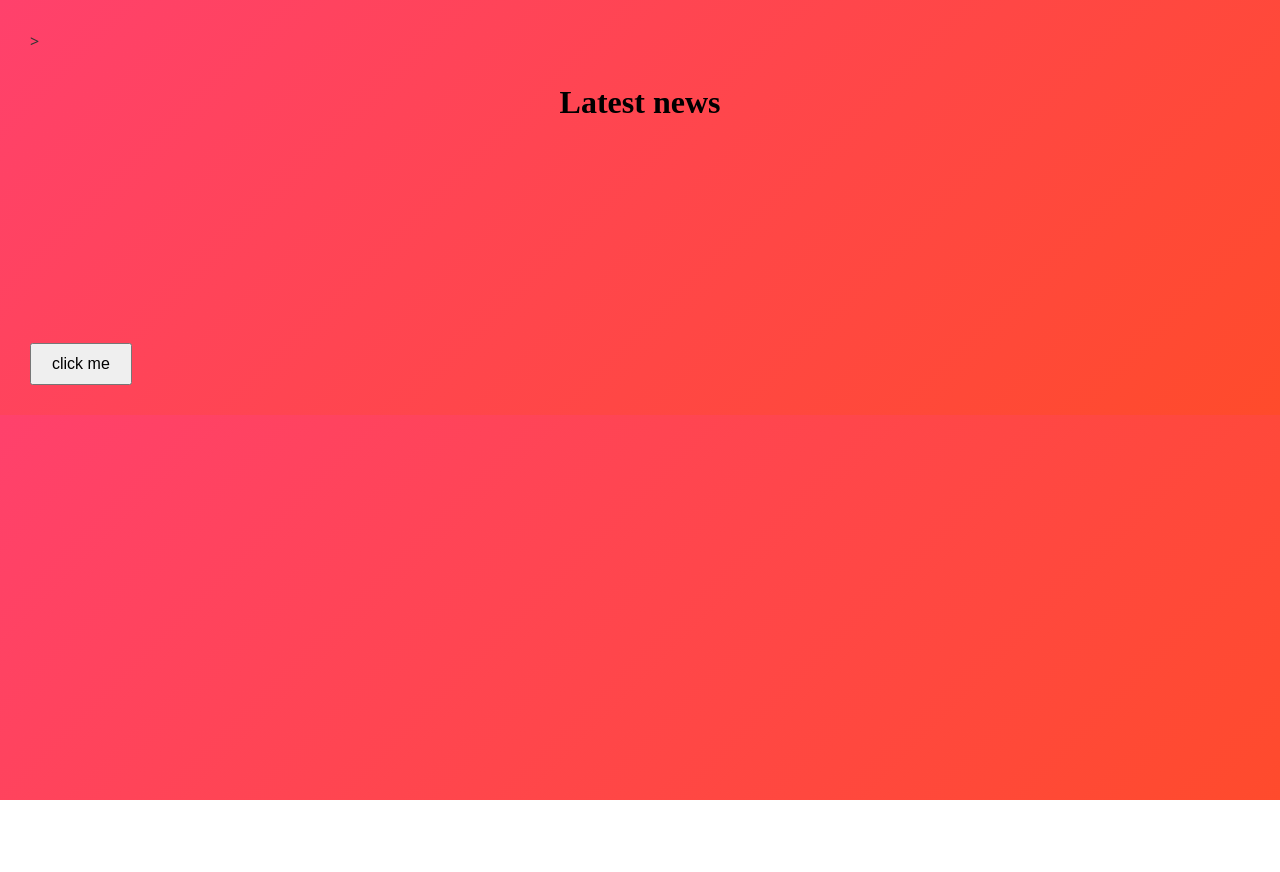
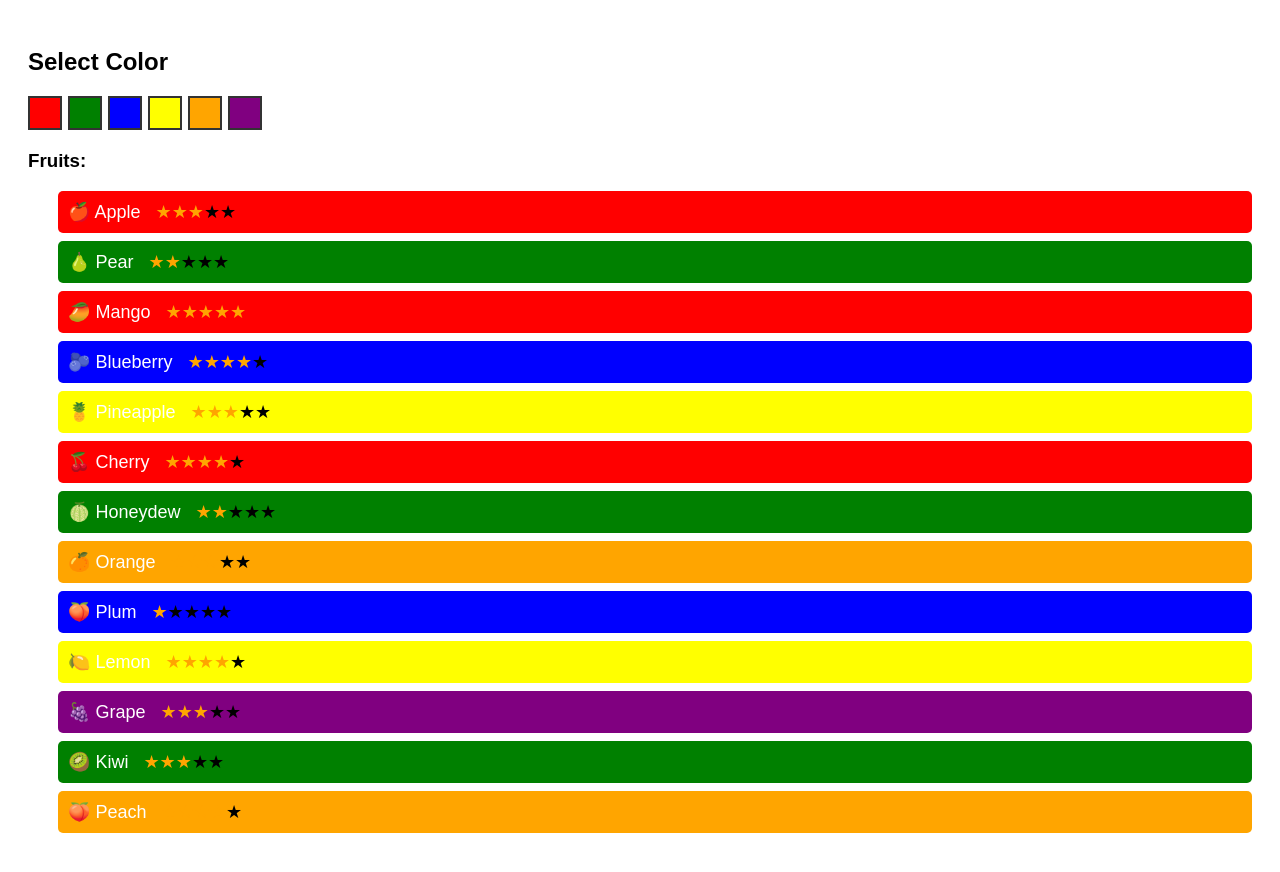
Before and after one commit to goopyGoop1/CS3990_Labs_Practice_Chad, a website: page index.html in a window 1280 px wide. Before the commit the page ends 800 px from the top, so only its background shows below. Drawn offline with nearby package versions, Linux system fonts and the light colour scheme; a web font is replaced by a local one.

Commit message:
good to go

```diff
--- /dev/null
+++ b/Styles/JSfiles/Lab8JS/fruits.js
@@ -0,0 +1,134 @@
+// Sample fruit data (mixed so same colors aren't side-by-side)
+const fruitData = [
+  { name: 'Apple', color: 'red', rating: 3 },
+  { name: 'Pear', color: 'green', rating: 2 },
+  { name: 'Mango', color: 'red', rating: 5 },
+  { name: 'Blueberry', color: 'blue', rating: 4 },
+  { name: 'Pineapple', color: 'yellow', rating: 3 },
+  { name: 'Cherry', color: 'red', rating: 4 },
+  { name: 'Honeydew', color: 'green', rating: 2 },
+  { name: 'Orange', color: 'orange', rating: 3 },
+  { name: 'Plum', color: 'blue', rating: 1 },
+  { name: 'Lemon', color: 'yellow', rating: 4 },
+  { name: 'Grape', color: 'purple', rating: 3 },
+  { name: 'Kiwi', color: 'green', rating: 3 },
+  { name: 'Peach', color: 'orange', rating: 4 }
+];
+
+// Base Fruit class
+class Fruit {
+  constructor(name, color) {
+    this.name = name;
+    this.color = color;
+  }
+
+  show() {
+    const li = $('<li></li>')
+      .text(this.name)
+      .css('background-color', this.color)
+      .attr('data-color', this.color);
+
+    return li;
+  }
+}
+
+// Color button class
+class btnColor {
+  constructor(color) {
+    this.color = color;
+  }
+
+  show() {
+    return $('<div></div>')
+      .addClass('color-button')
+      .css('background-color', this.color)
+      .attr('data-color', this.color);
+  }
+}
+
+// RatedFruit class with emoji support
+class RatedFruit extends Fruit {
+  constructor(name, color, rating) {
+    super(name, color);
+    this.rating = rating;
+  }
+
+  getEmoji() {
+    const map = {
+      apple: '🍎',
+      pear: '🍐',
+      mango: '🥭',
+      blueberry: '🫐',
+      pineapple: '🍍',
+      cherry: '🍒',
+      honeydew: '🍈',
+      orange: '🍊',
+      plum: '🍑',
+      lemon: '🍋',
+      grape: '🍇',
+      kiwi: '🥝',
+      peach: '🍑'
+    };
+    return map[this.name.toLowerCase()] || '🍓';
+  }
+
+  show() {
+    const li = $('<li></li>')
+      .text(`${this.getEmoji()} ${this.name}`)
+      .css('background-color', this.color)
+      .attr('data-color', this.color);
+
+    const starContainer = $('<div class="stars"></div>');
+    for (let i = 1; i <= 5; i++) {
+      const star = $('<span class="star">&#9733;</span>'); // Unicode star
+      star.attr('data-index', i);
+      if (i <= this.rating) {
+        star.addClass('active');
+      }
+      starContainer.append(star);
+    }
+
+    li.append(starContainer);
+    return li;
+  }
+}
+
+$(document).ready(function () {
+  const $fruitList = $('#fruitList');
+  const $palette = $('#colorPalette');
+
+  // Render fruit list
+  fruitData.forEach(fruit => {
+    const f = new RatedFruit(fruit.name, fruit.color, fruit.rating);
+    $fruitList.append(f.show());
+  });
+
+  // Get unique colors
+  const colors = [...new Set(fruitData.map(f => f.color))];
+
+  // Render color buttons
+  colors.forEach(color => {
+    const btn = new btnColor(color);
+    $palette.append(btn.show());
+  });
+
+  // Highlight fruits on color button click (event delegation)
+  $palette.on('click', '.color-button', function () {
+    const selectedColor = $(this).data('color');
+
+    $('#fruitList li').each(function () {
+      const fruitColor = $(this).data('color');
+      $(this).toggleClass('highlight', fruitColor === selectedColor);
+    });
+  });
+
+  // Star rating logic (event delegation)
+  $fruitList.on('click', '.star', function () {
+    const clickedIndex = parseInt($(this).data('index'));
+    const $allStars = $(this).parent().find('.star');
+
+    $allStars.each(function (index) {
+      $(this).toggleClass('active', index < clickedIndex);
+    });
+  });
+});
--- a/Styles/styles.css
+++ b/Styles/styles.css
@@ -1,82 +1,242 @@
-body {
-    font-family: 'Segoe UI', Tahoma, Geneva, Verdana, sans-serif;
-    margin: 30px;
-    background-image: linear-gradient(135deg, #ff416c, #ff4b2b);
-    color: #333;
+/*  TASK 1
+#app {
+    background-color: #e0a3a3;
+    padding: 20px;
+    border-radius: 10px;
+    text-align: center;
+
+    margin: 20px auto;
+    font-family: sans-serif;
 }
 
-#app > p{
-    font-family: "Bodoni Moda SC", serif;
-    font-weight: bold;
-    font-size: xx-large;
-    text-align: center;
-    font-optical-sizing: auto;
-    color: black;
-
+.number-generator {
+    display: flex;
+    align-items: center;
+    justify-content: center;
+    gap: 5px;
+    margin-bottom: 5px;
 }
 
-/* h2 {
-    font-family: 'Didot', 'Bodoni', 'Georgia', serif;
-    color: black;
-    margin-bottom: 0.3em;
-    text-decoration: underline;
+.arrow-btn {
+    padding: 5px 10px;
+    border: 1px solid #333;
+    background-color: #fff;
+    cursor: pointer;
+    font-size: 16px;
+    border-radius: 3px;
+}
+
+#numberDisplay {
+    background-color: #8b2e2e;
+    color: white;
+    padding: 6px 14px;
+    border-radius: 20px;
+    font-weight: bold;
+    min-width: 30px;
     text-align: center;
-} */
-
-#content {
-    display: flex;
-    flex-direction: column;
-    gap: 2rem;
 }
 
 
+#generateBtn {
+    margin-bottom: 20px;
+    padding: 6px 12px;
+    background-color: white;
+    border: 1px solid #333;
+    cursor: pointer;
+}
 
-/* article {
-    background-color: #fff;
-    border: 1px solid #ddd;
-    padding: 20px;
-    border-radius: 10px;
-    box-shadow: 0 4px 10px rgba(0, 0, 0, 0.08);
+
+.news-container {
+    display: flex;
+    flex-direction: column;
+    gap: 10px;
+}
+
+.news-item {
+    background-color: #d17878;
+    padding: 10px;
+    border-radius: 6px;
+}
+
+.news-title {
+    font-weight: bold;
+    margin-bottom: 5px;
+    color: #500000;
+}
+
+
+.news-content {
+    background-color: #000;
+    color: #fff;
+    padding: 6px 10px;
+    border-radius: 4px;
+    font-size: 0.9rem;
+    text-align: left;
+    margin-bottom: 6px;
+}
+
+
+.remove-btn {
+    padding: 4px 8px;
+    font-size: 12px;
+    border: 1px solid #333;
+    background-color: #f5f5f5;
+    cursor: pointer;
+    border-radius: 3px;
+}
+
+.text{
+    background-color: black;
+    color: white;
 } */
 
-/* article img {
-    width: 100%;
-    max-width: 400px;
-    border-radius: 8px;
-    display: block;
-    margin: 0 auto 15px auto;
-    object-fit: cover;
+
+
+
+
+/* TASK 2
+
+body {
+    font-family: 'Segoe UI', sans-serif;
+    background-color: #fff;
+    padding: 30px;
 }
 
-article p {
-    line-height: 1.6;
-    margin-bottom: 15px;
-    font-family:'Courier New', Courier, monospace;
+
+#color-palette {
+    display: flex;
+    flex-wrap: wrap;
+    max-width: 300px;
+    border: 2px solid #ccc;
+    padding: 5px;
+    background-color: white;
+    margin-bottom: 20px;
+}
+
+
+.color-button {
+    width: 30px;
+    height: 30px;
+    margin: 3px;
+    border: 2px solid #333;
+    box-sizing: border-box;
+    cursor: pointer;
+    transition: transform 0.2s;
+}
+
+.color-button:hover {
+    transform: scale(1.1);
+}
+
+
+#target-block {
+    background-color: #fde7dd;
+    padding: 20px;
+    border-radius: 6px;
+    max-width: 950px;
+    font-size: 18px;
+    line-height: 1.5;
+    color: #5e2323;
+    transition: background-color 0.3s ease, color 0.3s ease;
 } */
 
-/* button {
-    padding: 8px 14px;
-    margin-right: 10px;
-    border: none;
-    border-radius: 6px;
-    cursor: pointer;
-    font-weight: bold;
-    background-color: #007BFF;
-    color: white;
-    transition: background-color 0.2s ease;
+
+
+
+/* TASK 3 #menu-container {
+    width: 250px;
+    border: 2px solid #555;
+    border-radius: 8px;
+    font-family: sans-serif;
+    margin: 20px;
+    background-color: #fbeee0;
 }
 
-button:hover {
-    background-color: #0056b3;
+#menu-title {
+    background-color: #d3a15d;
+    color: white;
+    padding: 10px;
+    cursor: pointer;
+    border-radius: 6px 6px 0 0;
+}
+
+#menu-list {
+    display: none;
+    list-style: none;
+    margin: 0;
+    padding: 0;
+    border-top: 2px solid #555;
+}
+
+#menu-list li {
+    padding: 10px;
+    border-bottom: 1px solid #ccc;
+    cursor: pointer;
+}
+
+#menu-list li.active {
+    color: red;
+    font-weight: bold;
+}
+
+#sweet-image {
+    display: none;
+    margin-top: 10px;
+    max-width: 100%;
+    border-radius: 5px;
 } */
 
-button:disabled {
-    background-color: #999;
-    cursor: not-allowed;
+
+
+
+body {
+    font-family: Arial, sans-serif;
+    padding: 20px;
 }
 
-input[type="button"] {
-    margin-top: 30px;
-    padding: 10px 20px;
-    font-size: 1rem;
+.color-buttons {
+    display: flex;
+    flex-wrap: wrap;
+    gap: 6px;
+    margin-bottom: 20px;
 }
+
+.color-button {
+    width: 30px;
+    height: 30px;
+    border: 2px solid #333;
+    cursor: pointer;
+}
+
+.fruit-list {
+    list-style-type: disc;
+    padding-left: 30px;
+}
+
+.fruit-list li {
+    padding: 10px;
+    margin-bottom: 8px;
+    color: white;
+    font-size: 18px;
+    font-family: 'Segoe UI Emoji', sans-serif;
+    border-radius: 5px;
+}
+
+.highlight {
+    box-shadow: 0 0 10px 4px black;
+}
+
+.stars {
+    display: inline-block;
+    margin-left: 15px;
+}
+
+.star {
+    font-size: 18px;
+    color: black;
+    cursor: pointer;
+}
+
+.star.active {
+    color: orange;
+}
--- a/index.html
+++ b/index.html
@@ -17,28 +17,56 @@
 
   <link rel="preconnect" href="https://fonts.googleapis.com">
   <link rel="preconnect" href="https://fonts.gstatic.com" crossorigin>
-  <link href="https://fonts.googleapis.com/css2?family=Bodoni+Moda+SC:ital,opsz,wght@0,6..96,400..900;1,6..96,400..900&display=swap" rel="stylesheet">>
+  <link href="https://fonts.googleapis.com/css2?family=Bodoni+Moda+SC:ital,opsz,wght@0,6..96,400..900;1,6..96,400..900&display=swap" rel="stylesheet">
 
 
   <title>cs3990 Example 1</title>
   <link rel="icon" type="image/x-icon" href="Favicons\favicon-96x96.png" sizes="96x96" />
-  <link rel="stylesheet" href="Styles\styles.css" />
+  <link rel="stylesheet" href="Styles\styles.css"/>
 
 </head>
 <body>
+  <!--  TASK 1  <div id="app"></div>
+  <script src="Styles/JSfiles/Lab8JS/randomNum.js"></script> -->
 
-<script type="module" src="./Styles/JSfiles/newsFunctions.js"></script>
-  <div id="app">
-    <p>Latest news</p>
-    <div id="content">
-      <p></p>
-      <p></p>
-      <p></p>
-    </div>
-  </div>
 
-  <input id="myBtn" type="button" value="click me"> </input>
-<!-- <script type="module" src="./Styles/JSfiles/Main.js"></script> -->
-</body>
+
+  <!-- TASK 2 <div id="target-block">
+    <div id="color-palette"></div>
+
+
+    One sunny afternoon in a quiet lakeside town, a particularly bold duck named Quackers waddled out of the water and into local legend. With no apparent warning or motive, Quackers made a beeline for a nearby picnic area where a tiny golden retriever puppy named Biscuit was dozing in the grass. In a whirlwind of feathers and honking, the duck somehow managed to nudge, coax, and ultimately guide the sleepy pup back to the lake. Onlookers were stunned as the duck led Biscuit away like a seasoned pet-napper, the puppy happily trotting behind, tail wagging. It wasn’t until Biscuit was found hours later splashing in the shallows with Quackers—completely content—that townsfolk realized the "duck-napping" was less of a theft and more of a surprise playdate.</div>
+
+<script src="Styles/JSfiles/Lab8JS/colorButton.js"></script> -->
+
+
+<!-- TASK 3
+<div id="menu-container">
+  <div id="menu-title">🍬 Sweet Menu</div>
+  <ul id="menu-list">
+    <li data-img="../Images/candy.jpg">Candy</li>
+    <li data-img="../Images/chocolate.jpg">Chocolate</li>
+    <li data-img="../Images/cupcake.jpg">Cupcake</li>
+    <li data-img="../Images/doughnuts.jpg">Donut</li>
+  </ul>
+  <img id="sweet-image" src="" alt="Sweet Preview">
+</div>
+
+<script src="Styles/JSfiles/Lab8JS/sweets.js"></script> -->
+
+
+<h2>Select Color</h2>
+<div class="color-buttons" id="colorPalette"></div>
+
+<h3>Fruits:</h3>
+<ul class="fruit-list" id="fruitList"></ul>
+
+<script src="https://code.jquery.com/jquery-3.6.0.min.js"></script>
+
+<script src="Styles/JSfiles/Lab8JS/fruits.js"></script>
+
+
+
+  </body>
 
 </html>
```
Also changed, not shown: Styles/JSfiles/Lab8JS/colorButton.js (added, +69 -0 lines), Styles/JSfiles/Lab8JS/randomNum.js (added, +89 -0 lines), Styles/JSfiles/Lab8JS/sweets.js (added, +42 -0 lines), Images/candy.jpg (added), Images/chocolate.jpg (added), Images/cupcake.jpg (added), Images/doughnuts.jpg (added), Styles/JSfiles/Lab7JS/Main.js (renamed from Styles/JSfiles/Lab8JS/Main.js), Styles/JSfiles/Lab7JS/myArrays.js (renamed from Styles/JSfiles/Lab8JS/myArrays.js), Styles/JSfiles/Lab7JS/myButton.js (renamed from Styles/JSfiles/Lab8JS/myButton.js), Styles/JSfiles/Lab7JS/myColorButton.js (renamed from Styles/JSfiles/Lab8JS/myColorButton.js), Styles/JSfiles/Lab7JS/myFunctions.js (renamed from Styles/JSfiles/Lab8JS/myFunctions.js), Styles/JSfiles/Lab7JS/newNews.js (renamed from Styles/JSfiles/Lab8JS/newNews.js), Styles/JSfiles/Lab7JS/news.js (renamed from Styles/JSfiles/Lab8JS/news.js), 2 more files.
